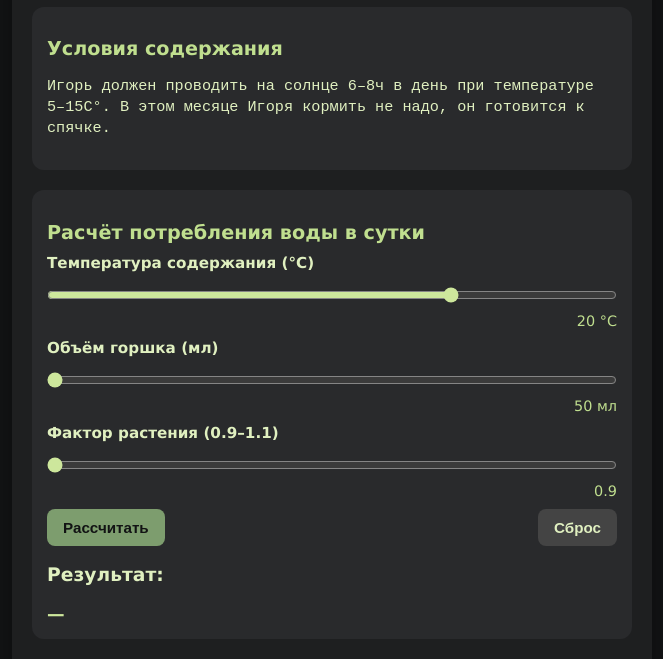
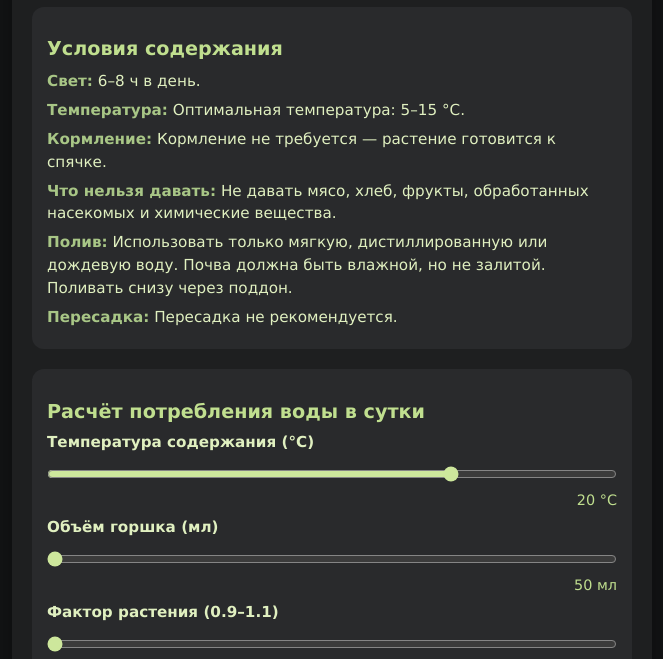
Before and after one commit to Deus-Fati/Plants, a plain HTML site: page Igor.html in a window 1280 px wide. Shown: the part 130-789 px from the top of the page, without its empty margins (308-971 px from the left). Drawn offline with Linux system fonts and the light colour scheme.

Commit message:
Igor.html

```diff
--- a/Igor.html
+++ b/Igor.html
@@ -37,6 +37,10 @@ button { padding:10px 16px; border-radius:8px; border:none; cursor:pointer; font
 .btn-reset { background:#444; color:#e0f0c0; margin-left:10px; }
 .btn-reset:hover { background:#666; }
 #result { font-weight:bold; font-size:1.1rem; margin-top:5px; color:#cde79c; }
+
+.instruction p { margin:6px 0; }
+.instruction strong { color:#a8c686; }
+.instruction ul { margin:4px 0 8px 20px; }
 </style>
 </head>
 <body>
@@ -45,11 +49,20 @@ button { padding:10px 16px; border-radius:8px; border:none; cursor:pointer; font
   <h1>Игорь</h1>
   <h1>Условия содержания и полив</h1>
 
+  <!-- Блок условий содержания -->
   <div class="section">
     <h2>Условия содержания</h2>
-    <pre id="conditions"></pre>
+    <div id="conditions" class="instruction" style="line-height:1.5; font-size:0.95rem;">
+      <p><strong>Свет:</strong> <span id="sunHours"></span> в день.</p>
+      <p><strong>Температура:</strong> Оптимальная температура: <span id="tempRange"></span> °C.</p>
+      <p><strong>Кормление:</strong> <span id="feedingInfo"></span></p>
+      <p><strong>Что нельзя давать:</strong> <span id="feedingNo"></span></p>
+      <p><strong>Полив:</strong> <span id="wateringInfo"></span></p>
+      <p><strong>Пересадка:</strong> <span id="repotInfo"></span></p>
+    </div>
   </div>
 
+  <!-- Блок расчета воды -->
   <div class="section">
     <h2>Расчёт потребления воды в сутки</h2>
 
@@ -76,9 +89,11 @@ button { padding:10px 16px; border-radius:8px; border:none; cursor:pointer; font
 </div>
 
 <script>
-// Условия содержания
+// Текущий месяц
 const now = new Date();
 const month = now.getMonth() + 1;
+
+// Функции для условий содержания
 function getSeasonConditions(m) {
   if (3 <= m && m <= 5) return { hnu: [8,10], t: [15,25], N: [0,1] };
   if (6 <= m && m <= 8) return { hnu: [12,14], t: [20,30], N: [1,2] };
@@ -91,17 +106,37 @@ function getSeasonConstants(m) {
   if (9 <= m && m <= 11) return { hnu: 7, T_season: 10, k_season: 0.6 };
   return { hnu: 5, T_season: 5, k_season: 0.2 };
 }
-const cond = getSeasonConditions(month);
 const consts = getSeasonConstants(month);
-function buildMessages() {
-  let msg = `Игорь должен проводить на солнце ${cond.hnu[0]}–${cond.hnu[1]}ч в день при температуре ${cond.t[0]}–${cond.t[1]}C°. `;
-  if (cond.N.length === 2) msg += `В месяц Игорь должен съедать ${cond.N[0]}–${cond.N[1]} насекомых.`;
-  else if (cond.N.length === 1) msg += "В этом месяце Игоря кормить не надо, он готовится к спячке.";
-  else msg += "Игорь спит, не трогайте его.";
-  if (month === 3) msg += " В этом месяце можно пересаживать Игоря.";
-  return msg;
+
+// Построение инструкций
+function buildInstructions() {
+  const cond = getSeasonConditions(month);
+  let sunHours = `${cond.hnu[0]}–${cond.hnu[1]} ч`;
+  let tempRange = `${cond.t[0]}–${cond.t[1]}`;
+
+  // Кормление
+  let feedingInfo = '';
+  let feedingNo = '';
+  if (cond.N.length === 2) feedingInfo = `Можно кормить живыми насекомыми: мухами, комарами, пауками.`;
+  else if (cond.N.length === 1) feedingInfo = "Кормление не требуется — растение готовится к спячке.";
+  else feedingInfo = "Растение в состоянии покоя, кормить не нужно.";
+
+  feedingNo = "Не давать мясо, хлеб, фрукты, обработанных насекомых и химические вещества.";
+
+  // Полив
+  let wateringInfo = "Использовать только мягкую, дистиллированную или дождевую воду. Почва должна быть влажной, но не залитой. Поливать снизу через поддон.";
+
+  // Пересадка
+  let repotInfo = month === 3 ? "Можно пересаживать в свежий субстрат из торфа и песка." : "Пересадка не рекомендуется.";
+
+  document.getElementById('sunHours').textContent = sunHours;
+  document.getElementById('tempRange').textContent = tempRange;
+  document.getElementById('feedingInfo').textContent = feedingInfo;
+  document.getElementById('feedingNo').textContent = feedingNo;
+  document.getElementById('wateringInfo').textContent = wateringInfo;
+  document.getElementById('repotInfo').textContent = repotInfo;
 }
-document.getElementById('conditions').textContent = buildMessages();
+buildInstructions();
 
 // Слайдеры
 const sliders = ['vPot','temp','fPlant'];
@@ -114,6 +149,7 @@ sliders.forEach(id=>{
   });
 });
 
+// Расчет воды
 function calculateWater() {
   const T=parseFloat(document.getElementById('temp').value);
   const V=parseFloat(document.getElementById('vPot').value);
@@ -124,6 +160,7 @@ function calculateWater() {
   document.getElementById('result').textContent=Math.max(0,Math.round(W))+' мл/сут';
 }
 
+// Сброс значений
 function resetAll() {
   document.getElementById('temp').value=20;
   document.getElementById('tempVal').textContent='20 °C';
```
